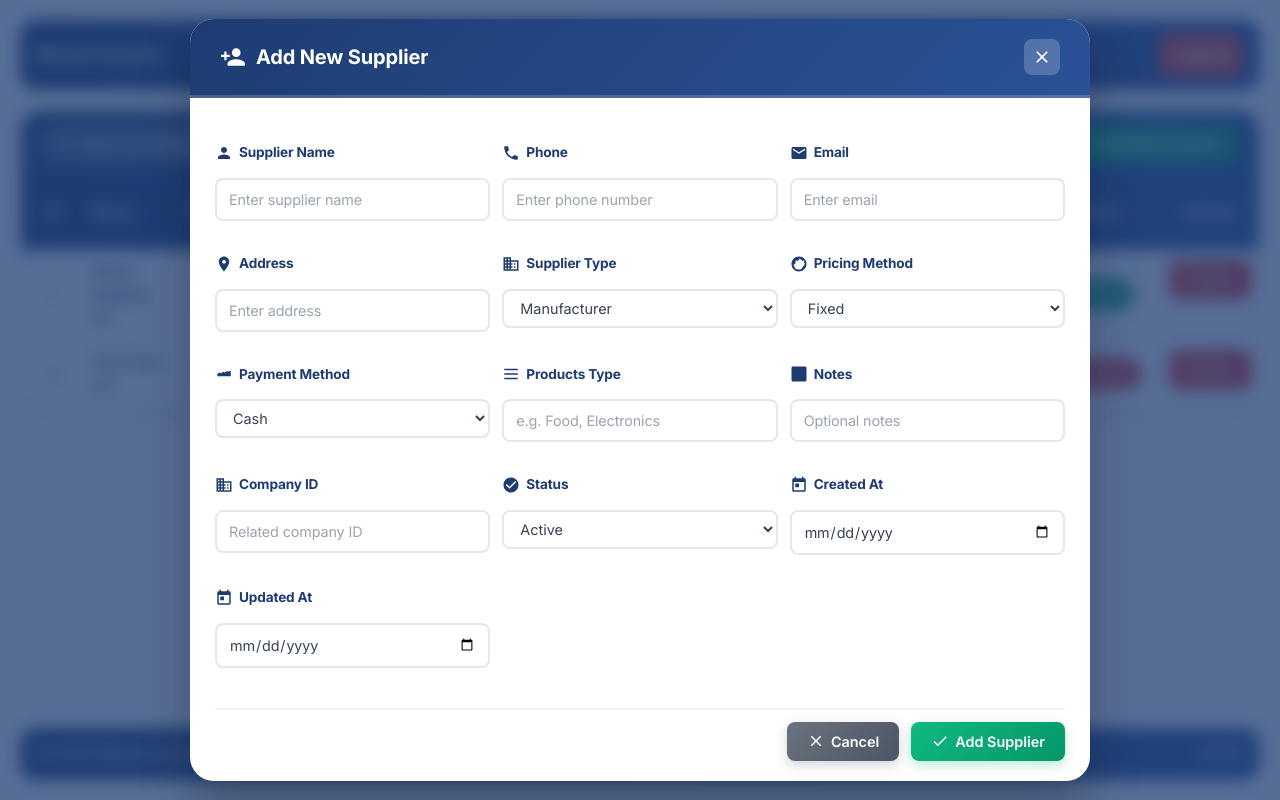
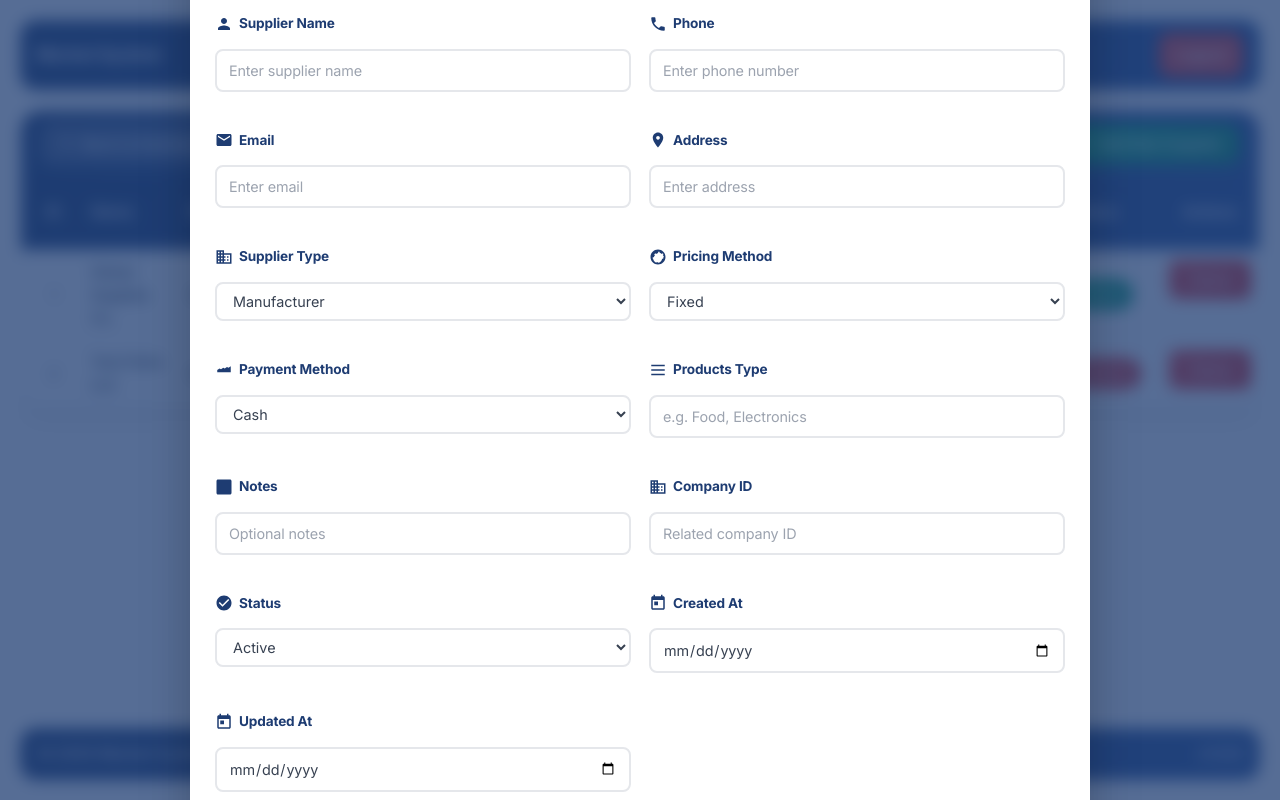
Before and after one commit to Ramiclovis/market-system, a React (Vite) app: page /suppliers in a window 1280 px wide. Both pictures are taken after a click on the button "Add New Supplier". Built offline with nearby package versions, Linux system fonts and the light colour scheme.

Commit message:
Update SuppliersTable component by renaming CSS class for form layout to improve styling consistency.

```diff
--- a/src/pages/suppliers/SuppliersTable.jsx
+++ b/src/pages/suppliers/SuppliersTable.jsx
@@ -226,7 +226,7 @@ function SuppliersTable() {
             </div>
 
             <form onSubmit={handleSubmit} className="modal-form">
-              <div className="suppliers-form-grid">
+              <div className="form-grid">
                 <div className="form-group">
                   <label htmlFor="supplier_name">
                     <svg viewBox="0 0 24 24" fill="currentColor">
```
